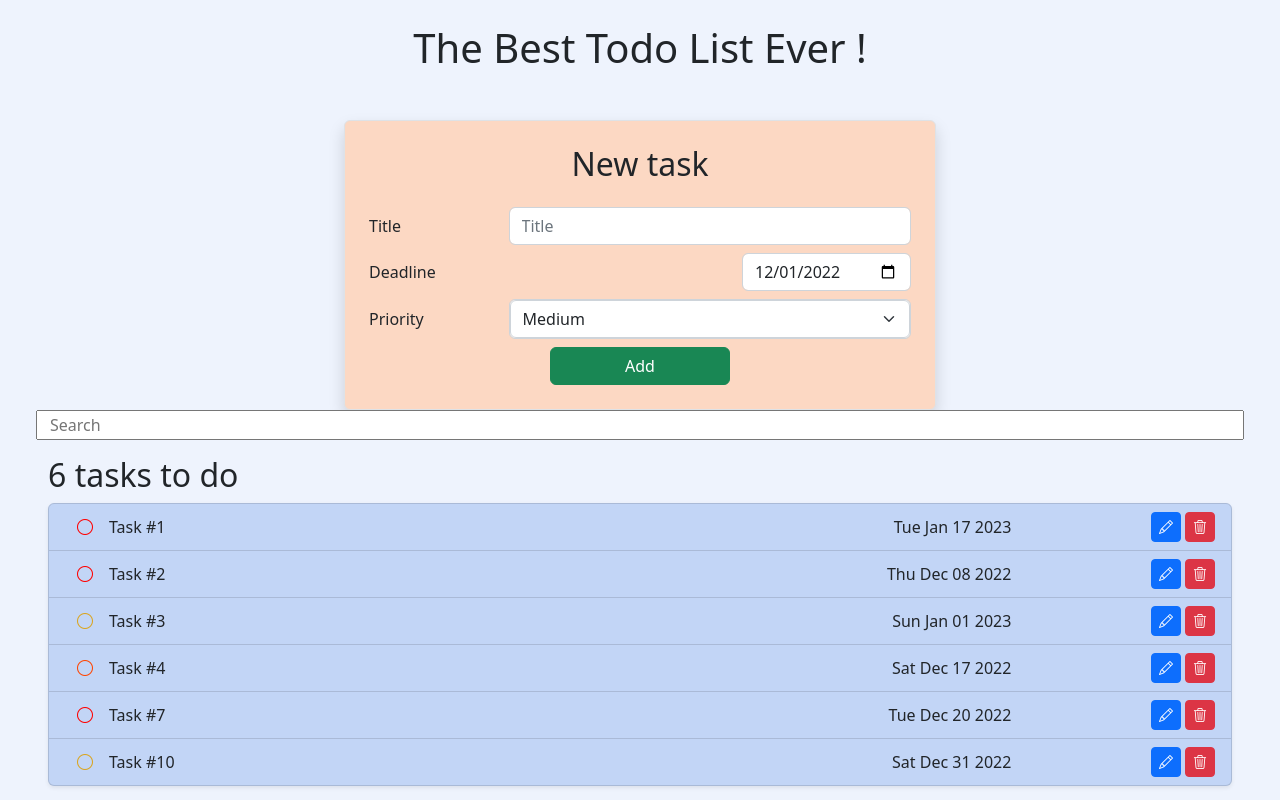
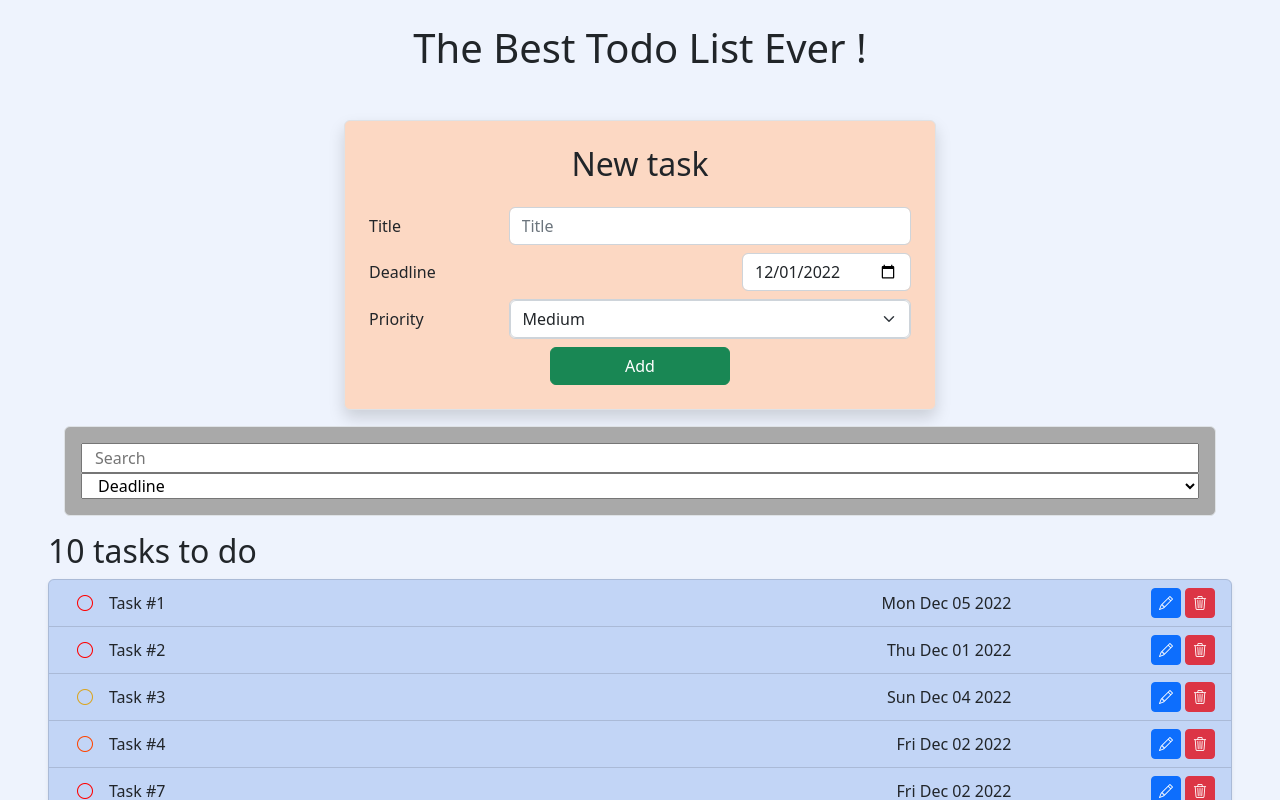
Before and after one commit to ValentinSILVESTRE/React-todolist, a React (Create React App) app: page / in a window 1280 px wide. Shown: the top 800 px of the page. Built offline with nearby package versions, Linux system fonts and the light colour scheme.

Commit message:
Filtre et tri (buggé) - Moche

```diff
--- a/src/App.tsx
+++ b/src/App.tsx
@@ -1,46 +1,23 @@
 import { useEffect, useState } from 'react';
+import { taskIsBefore } from './assets/functions/taskIsBefore.function';
 import MockTasks from './assets/mock/task.mock';
-import Sort from './assets/models/sort.model';
+import Sort, { _Order } from './assets/models/sort.model';
 import { TaskModel } from './assets/models/task.model';
 import { taskStatus } from './assets/models/taskStatus.model';
 import './assets/styles/App.css';
 import FilterForm from './components/FilterForm';
 import SortForm from './components/SortForm';
-import Order from './components/SortForm';
 import TaskAddForm from './components/TaskAddForm';
 import TaskList from './components/TaskList';
 
-const taskIsBefore = (taskA: TaskModel, taskB: TaskModel, sort: Sort) => {
-	/** Liste des clées triée par priority */
-	const sortedKeys = Object.keys(sort).sort((keyA, keyB) => {
-		return (
-			sort[keyB as keyof Sort].priority -
-			sort[keyA as keyof Sort].priority
-		);
-	});
-
-	// On veut une liste
-
-	const dateA = new Date(
-		taskA.deadline.toISOString().split('T')[0]
-	).valueOf();
-	const dateB = new Date(
-		taskB.deadline.toISOString().split('T')[0]
-	).valueOf();
-
-	// Si les dates sont sont différentes, alors on renvoie la première
-	if (dateA !== dateB) return dateA - dateB;
-
-	// On renvoie celle qui a un titre inférieur alphabétiquement
-	return taskA.title.toUpperCase() < taskB.title.toUpperCase() ? -1 : 1;
-};
+type sortKey = 'deadline' | 'title' | 'priority';
 
 const defaultSort: Sort = {
-	id: { order: 'asc', priority: 0 },
 	deadline: { order: 'asc', priority: 4 },
 	priority: { order: 'desc', priority: 3 },
 	title: { order: 'asc', priority: 2 },
 	status: { order: 'asc', priority: 1 },
+	id: { order: 'asc', priority: 0 },
 };
 const defaultQuery = '';
 
@@ -50,24 +27,11 @@ function App() {
 	const [query, setQuery] = useState(defaultQuery);
 
 	useEffect(() => {
-		// console.log('UseEffect');
 		// * On tri la liste des tâches
-		const sortEntries = Object.entries(sort);
-		// setTaskList(taskList.sort((t1, t2) => taskIsBefore(t1, t2, sort)));
-		const sortEntriesSorted = sortEntries.sort(
-			(a, b) => b[1].priority - a[1].priority
+		setTaskList(
+			taskList.sort((taskA, taskB) => taskIsBefore(taskA, taskB, sort))
 		);
-		const sortedKeyList = sortEntriesSorted.map(
-			(data: [string, { order: typeof Order; priority: number }]) => {
-				return { key: data[0], order: data[1].order };
-			}
-		);
-
-		// console.table(sortedKeyList);
-
-		// todo
-		// * 1) Trier les tâches par "key" de sortedKeyList dans l'ordre "order" de la première à la dernière si égalité
-	});
+	}, []);
 
 	// * Modification de la liste des tâches quand la query est modifiée
 	useEffect(() => {
@@ -76,6 +40,14 @@ function App() {
 		);
 		setTaskList(filteredTasks);
 	}, [query]);
+
+	// * Modification de la liste des tâches quand la query est modifiée
+	useEffect(() => {
+		// * On tri la liste des tâches
+		setTaskList(
+			taskList.sort((taskA, taskB) => taskIsBefore(taskA, taskB, sort))
+		);
+	}, [sort]);
 
 	const addTask = (newTask: TaskModel) => {
 		// Si l'id de la nouvelle tâche est inconnu, alors on l'ajoute
@@ -122,12 +94,47 @@ function App() {
 		setQuery(newQuery);
 	};
 
+	const getMainSortKey: () => sortKey = () => {
+		const max = {
+			key: Object.entries(sort)[0][0] as string,
+			priority: Object.entries(sort)[0][1].priority as number,
+		};
+
+		for (let i = 1; i < Object.entries(sort).length; i++) {
+			const data = Object.entries(sort)[i];
+			if (data[1].priority > max.priority) {
+				max.key = data[0];
+				max.priority = data[1].priority;
+			}
+		}
+
+		return max.key as sortKey;
+	};
+
+	const updateSort = (key: sortKey) => {
+		console.table(sort);
+		const newSort: Sort = { ...sort };
+		// * On récupère la priorite de key dans sort
+		// console.log(key);
+		// console.table(newSort);
+		// console.log(sort[getMainSortKey()].priority);
+		// * On lui attribue la valeure maximale + 1 pour qu'elle passe devant tous les autres sans modifier l'ordre des autres clés
+		newSort[key].priority = sort[getMainSortKey()].priority + 1;
+		console.table(newSort);
+		setSort(newSort);
+		// console.table(sort);
+	};
+
 	return (
 		<main className="App mt-3 m-5">
 			<TaskAddForm onSubmit={addTask} />
 
-			<div className="row">
+			<div
+				id="sortFilterContainer"
+				className="row m-3 border p-3 rounded"
+			>
 				<FilterForm query={query} updateQuery={updateQuery} />
+				<SortForm sortKey={getMainSortKey()} updateSort={updateSort} />
 			</div>
 
 			{query.length > 0 && (
--- /dev/null
+++ b/src/assets/functions/taskIsBefore.function.ts
@@ -0,0 +1,72 @@
+import Sort from '../models/sort.model';
+import { TaskModel } from '../models/task.model';
+
+export const taskIsBefore = (
+	taskA: TaskModel,
+	taskB: TaskModel,
+	sort: Sort
+) => {
+	// * On récupère les clés du tri avec leur ordre, triées par priorité
+	const sortEntries = Object.entries(sort);
+	const sortEntriesSorted = sortEntries.sort(
+		(a, b) => b[1].priority - a[1].priority
+	);
+
+	/** - Liste des clées triée par priority */
+	const sortedKeyList = sortEntriesSorted.map(
+		(data: [string, { order: 'asc' | 'desc'; priority: number }]) => {
+			return { key: data[0], order: data[1].order };
+		}
+	);
+
+	for (const sortKey of sortedKeyList) {
+		if (sortKey.key === 'id') {
+			if (sortKey.order === 'asc') return taskA.id < taskB.id ? -1 : 1;
+			if (sortKey.order === 'desc') return taskA.id < taskB.id ? 1 : -1;
+		}
+		if (sortKey.key === 'deadline') {
+			const dateA = new Date(
+				taskA.deadline.toISOString().split('T')[0]
+			).valueOf();
+			const dateB = new Date(
+				taskB.deadline.toISOString().split('T')[0]
+			).valueOf();
+
+			// Si les dates sont sont différentes, alors on renvoie la première
+			if (dateA !== dateB) {
+				if (sortKey.order === 'asc') return dateA - dateB;
+				if (sortKey.order === 'desc') return dateB - dateA;
+			}
+		}
+		if (sortKey.key === 'priority') {
+			// De la priorité la moins importanta à la plus importante
+			if (taskA.priority !== taskB.priority) {
+				if (sortKey.order === 'asc') {
+					return taskA.priority < taskB.priority ? 1 : -1;
+				}
+				if (sortKey.order === 'desc') {
+					return taskA.priority > taskB.priority ? 1 : -1;
+				}
+			}
+		}
+		if (sortKey.key === 'title') {
+			if (taskA.title !== taskB.title) {
+				if (sortKey.order === 'asc') {
+					// On renvoie celle qui a un titre inférieur alphabétiquement
+					return taskA.title.toUpperCase() < taskB.title.toUpperCase()
+						? -1
+						: 1;
+				}
+				if (sortKey.order === 'desc') {
+					return taskA.title.toUpperCase() < taskB.title.toUpperCase()
+						? 1
+						: -1;
+				}
+			}
+		}
+		if (sortKey.key === 'status') {
+			// * On ne peut pas trier en fonction du status
+		}
+	}
+	return 1;
+};
--- a/src/assets/mock/task.mock.ts
+++ b/src/assets/mock/task.mock.ts
@@ -5,11 +5,27 @@ import { taskStatus } from '../models/taskStatus.model';
 
 // * Création de quelques tâches avec un id aléatoire
 
-const taskCount = 10;
+const taskCount = 20;
 const taskStatusCount = 2;
 const priorityCount = 3;
 
 const MockTasks: TaskModel[] = [];
+// const MockTasks: TaskModel[] = [
+// 	{
+// 		id: 'a',
+// 		title: 'a',
+// 		status: taskStatus.done,
+// 		deadline: new Date(2000, 1, 1),
+// 		priority: Priority.low,
+// 	},
+// 	{
+// 		id: 'b',
+// 		title: 'a',
+// 		status: taskStatus.todo,
+// 		deadline: new Date(2000, 1, 1),
+// 		priority: Priority.high,
+// 	},
+// ];
 
 for (let i = 0; i < taskCount; i++) {
 	const id = crypto.randomUUID(),
@@ -18,7 +34,7 @@ for (let i = 0; i < taskCount; i++) {
 			Object.values(taskStatus)[getRandomInt(taskStatusCount - 1)],
 		/** Une date aléatoire allant d'aujourd'hui jusqu'à dans 50 jours */
 		deadline: Date = new Date(
-			new Date().valueOf() + 1000 * 3600 * 24 * getRandomInt(50)
+			new Date().valueOf() + 1000 * 3600 * 24 * getRandomInt(4)
 		),
 		priority: Priority =
 			Object.values(Priority)[getRandomInt(priorityCount - 1)];
--- a/src/assets/styles/App.css
+++ b/src/assets/styles/App.css
@@ -1,3 +1,7 @@
 main>h2 {
     margin-top: 1rem;
 }
+
+#sortFilterContainer {
+    background-color: darkgray;
+}
--- a/src/components/SortForm.tsx
+++ b/src/components/SortForm.tsx
@@ -1,5 +1,22 @@
-interface ISortFormProps {}
+import { useState } from 'react';
+
+interface ISortFormProps {
+	sortKey: 'deadline' | 'priority' | 'title';
+	updateSort: Function;
+}
 
 export default function SortForm(props: ISortFormProps) {
-	return <div></div>;
+	const [sortKey, setSortKey] = useState(props.sortKey);
+	const updateSort = (event: React.ChangeEvent<HTMLSelectElement>) => {
+		setSortKey(event.target.value as 'deadline' | 'priority' | 'title');
+		props.updateSort(event.target.value);
+	};
+
+	return (
+		<select name="sort" id="sort" value={sortKey} onChange={updateSort}>
+			<option value="deadline">Deadline</option>
+			<option value="priority">Priority</option>
+			<option value="title">Title</option>
+		</select>
+	);
 }
```
Also changed, not shown: src/assets/models/sort.model.ts (+6 -6 lines).
